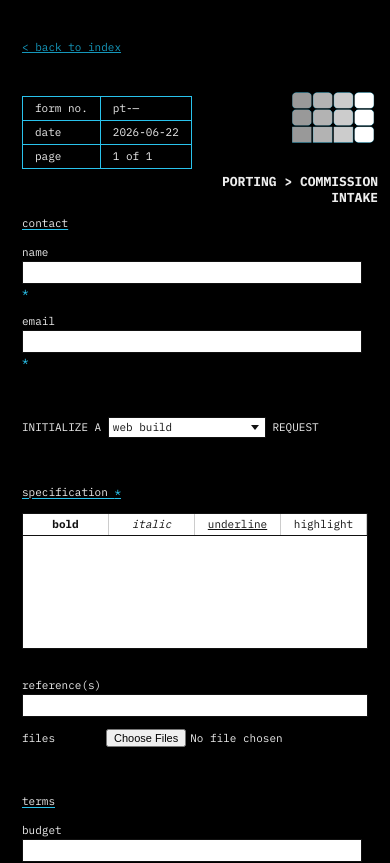
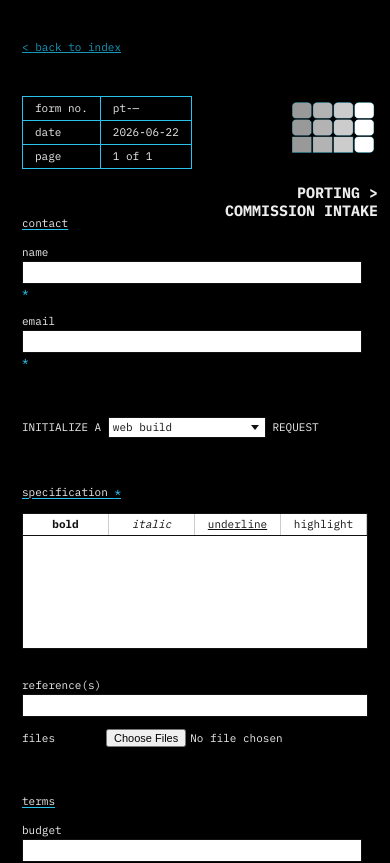
Before and after one commit to 1phonetucked-tech/Macro-Economic-Protocols, a plain HTML site: page commissions/index.html in a window 390 px wide. Shown: the top 863 px of the page. Drawn offline with Linux system fonts and the light colour scheme.

Commit message:
Commission form (mobile): nudge masthead logo down one notch (86->96px); bump PORTING>COMMISSION INTAKE 13->15px

```diff
--- a/commissions/index.html
+++ b/commissions/index.html
@@ -97,11 +97,11 @@
   /* small screens: tuck the masthead into the top-right, beside the meta box */
   @media (max-width: 700px) {
     .masthead {
-      position: absolute; top: 86px; right: 12px; bottom: auto;
+      position: absolute; top: 96px; right: 12px; bottom: auto;
       margin: 0; text-align: right; max-width: 45vw;
     }
     .masthead .logo { width: 90px; }
-    .masthead h1 { font-size: 13px; line-height: 1.25; margin: 20px 0 0; }
+    .masthead h1 { font-size: 15px; line-height: 1.25; margin: 20px 0 0; }
     #request-form { margin-top: 40px; }
   }
 </style>
```
